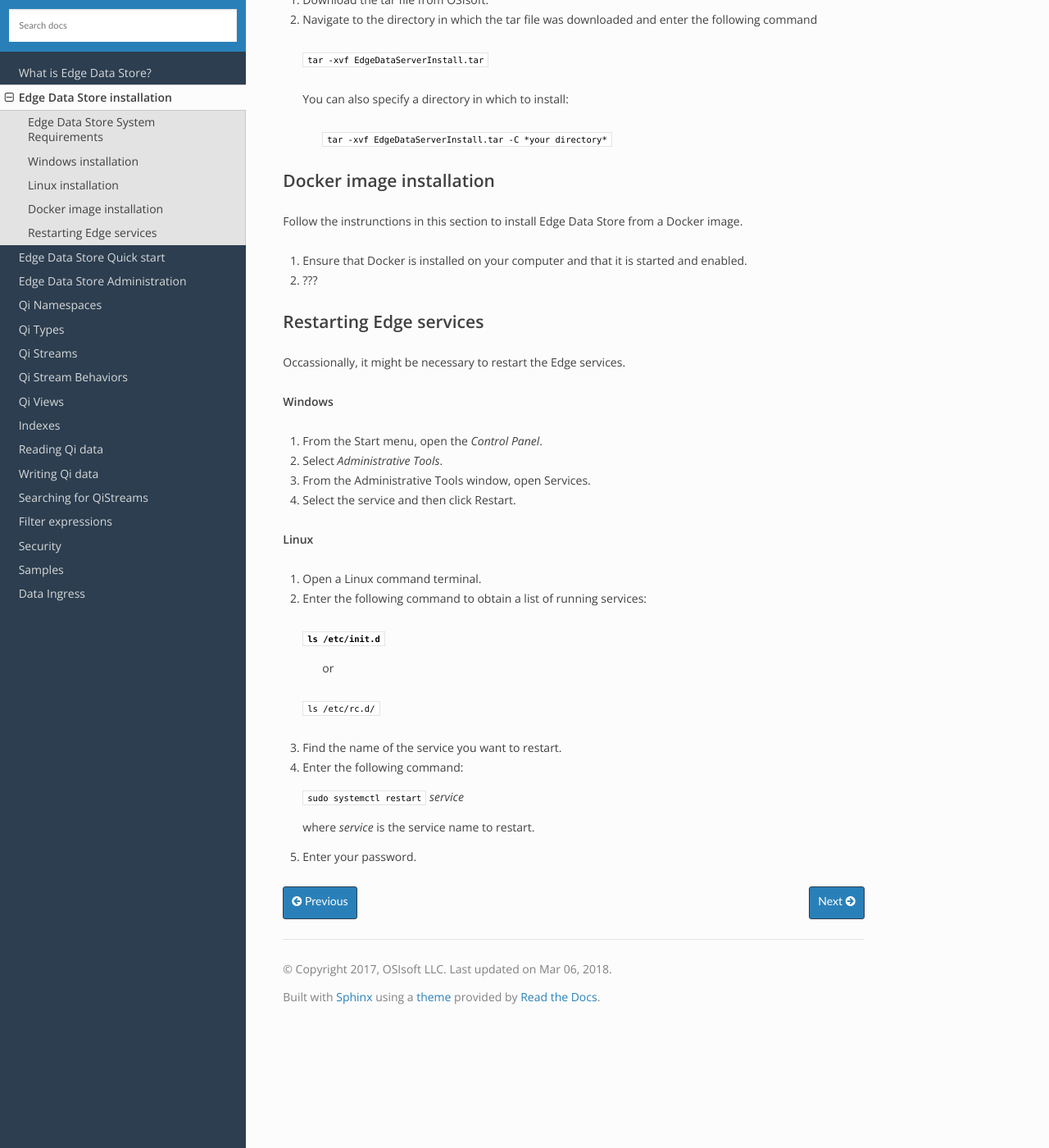
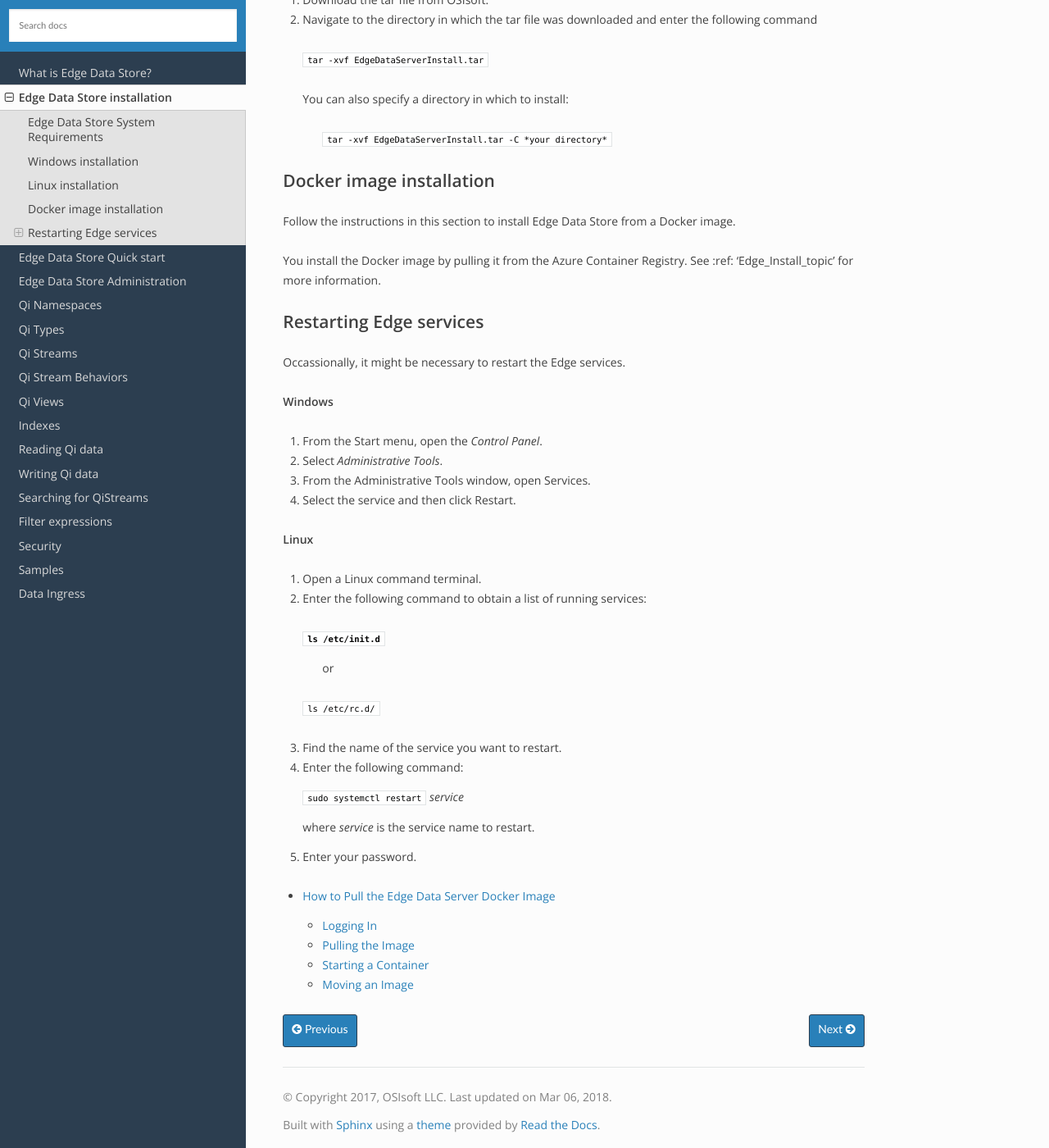
Before and after one commit to fgasparro/EdgeDS-Docs, a Sphinx documentation site: the page built from docs/EdgeDS_Installation.rst, in a window 1280 px wide and 1400 px high, scrolled down 1294 px. Shown: the whole window at 82% size. Built offline with Sphinx 7.4.7 and the Read the Docs theme 2.0.0, drawn with Linux system fonts in a browser that asks for light colours.

Commit message:
Update EdgeDS_Installation.rst

```diff
--- a/docs/EdgeDS_Installation.rst
+++ b/docs/EdgeDS_Installation.rst
@@ -71,11 +71,10 @@ Follow the instrunctions in this section to install Edge Data Store on Windows c
 Docker image installation
 -------------------------
 
-Follow the instrunctions in this section to install Edge Data Store from a Docker image.
+Follow the instructions in this section to install Edge Data Store from a Docker image.
 
-1) Ensure that Docker is installed on your computer and that it is started and enabled.
-2) ???
-
+You install the Docker image by pulling it from the Azure Container Registry. See :ref: 'Edge_Install_topic'
+for more information.
 
 
 Restarting Edge services
@@ -109,3 +108,9 @@ Occassionally, it might be necessary to restart the Edge services.
    where *service* is the service name to restart.
 
 5. Enter your password.
+
+
+
+
+.. toctree::
+   Edge_Docker_Inst
```
